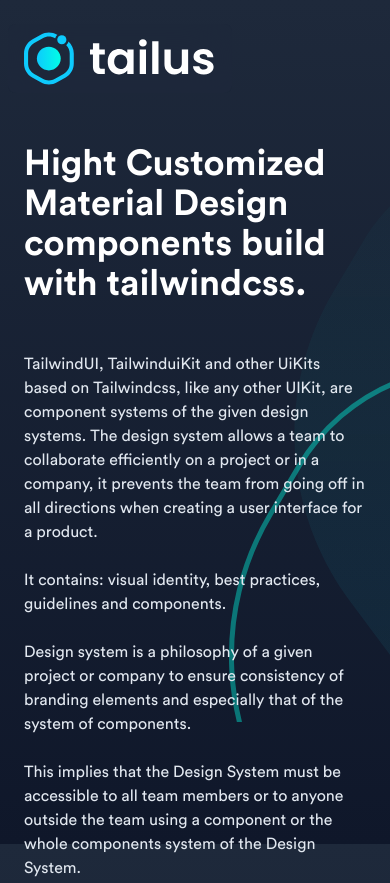
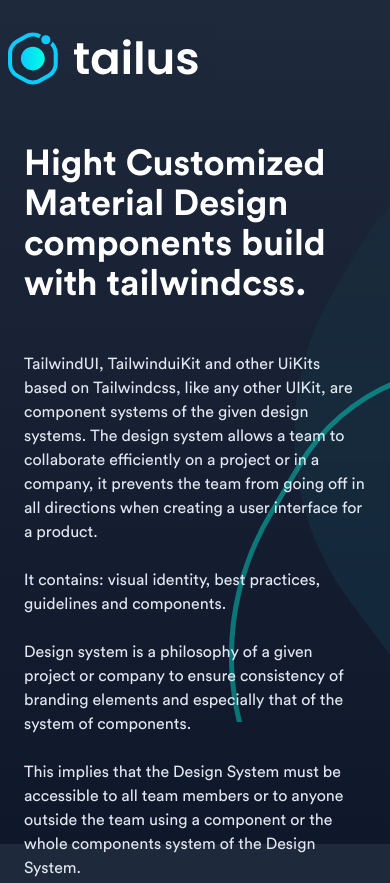
Before and after one commit to Meschacirung/Tailus-website, a website: page views/atoms/avatar/index.html in a window 390 px wide. Shown: the top 883 px of the page. Drawn offline with Linux system fonts and the light colour scheme.

```diff
--- a/views/atoms/avatar/index.html
+++ b/views/atoms/avatar/index.html
@@ -14,7 +14,7 @@
 </head>
 <body class="bg-gradient-to-b from-gray-800 to-gray-900 h-full bg-fixed">
     <div class="container m-auto py-8 lg:px-6 md:px-16 sm:px-8 px-6">
-        <img src="../../../public/images/logo_whitetext.svg" class="w-56 fixed lg:bg-transparent bg-gray-800 z-20 px-4 py-2 rounded-lg -mx-4 -my-2 bg-opacity-75 backdrop-blur-xl" alt="">
+        <img src="../../../public/images/logo_whitetext.svg" class="w-56 fixed lg:bg-transparent bg-gray-800 z-20 px-4 py-2 rounded-lg lg:-mx-4 -mx-8 -my-2 bg-opacity-75 backdrop-blur-xl" alt="">
 
         <div class="fixed w-5/12 right-0">
             <svg width="1043" height="690" viewBox="0 0 1043 690" fill="none" xmlns="http://www.w3.org/2000/svg">
```
Also changed, not shown: public/css/tailwind.min.css.
